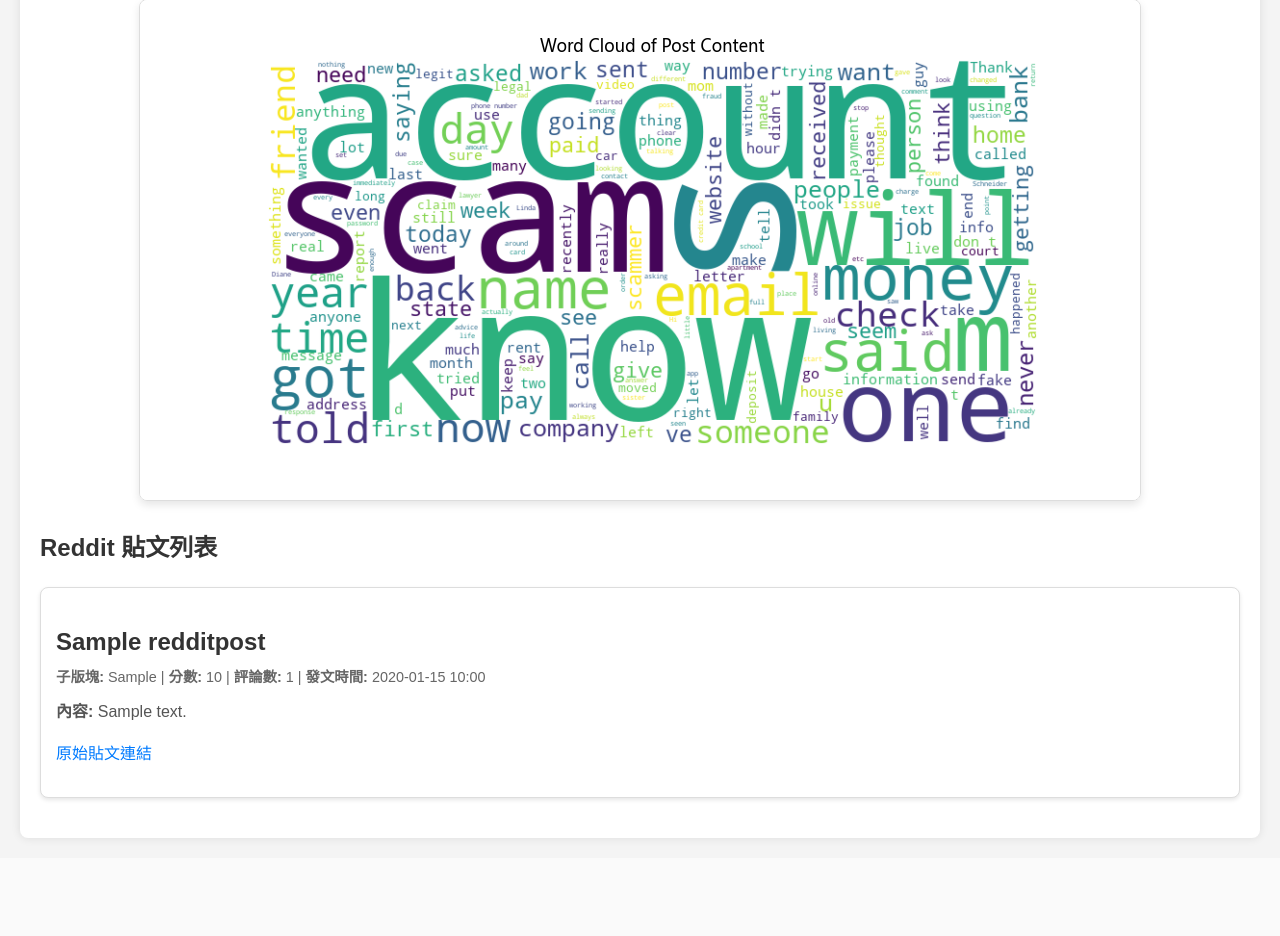
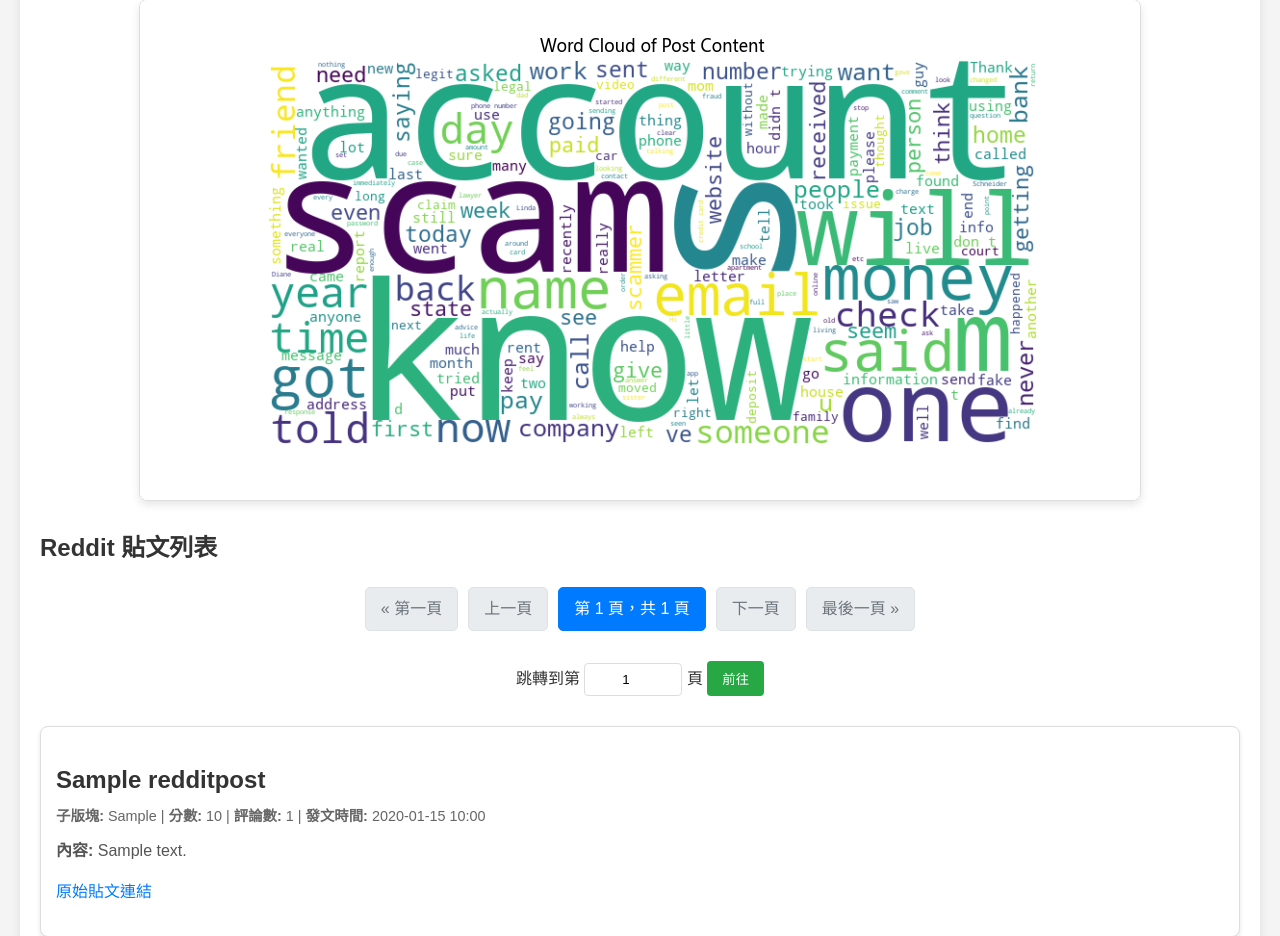
Before and after one commit to rickyangel0625/reddit, a Django app: page / in a window 1280 px wide. Shown: the part 364-1300 px from the top of the page. Before the commit the page ends 1205 px from the top, so only its background shows below. Run offline with Django 4.2, Linux system fonts and the light colour scheme; tables that the repository leaves empty hold one stand-in row (values such as "Sample post").

Commit message:
Add paging

```diff
--- a/core/templates/core/post_list.html
+++ b/core/templates/core/post_list.html
@@ -34,7 +34,7 @@
             margin-bottom: 30px;
         }
 
-        /* 新增的導航/連結區塊 */
+        /* 導航/連結區塊 */
         .nav-section {
             text-align: center;
             margin-bottom: 30px;
@@ -42,20 +42,6 @@
             background-color: #e9ecef;
             border-radius: 8px;
         }
-
-        /* .nav-section .analysis-link {
-            padding: 10px 20px;
-            background-color: #007bff;
-            color: white;
-            text-decoration: none;
-            border-radius: 5px;
-            font-weight: bold;
-            transition: background-color 0.3s ease;
-        }
-
-        .nav-section .analysis-link:hover {
-            background-color: #0056b3;
-        } */
 
         /* 貼文列表樣式 */
         .post {
@@ -117,6 +103,78 @@
             border-radius: 8px;
             box-shadow: 0 4px 8px rgba(0, 0, 0, 0.1);
         }
+
+        /* 分頁導航樣式 (新版) */
+        .pagination {
+            display: flex;
+            justify-content: center;
+            list-style: none;
+            padding: 0;
+            margin: 20px 0;
+            flex-wrap: wrap;
+            /* 允許換行 */
+        }
+
+        .pagination .page-item {
+            margin: 0 5px;
+        }
+
+        .pagination .page-link {
+            display: block;
+            padding: 8px 15px;
+            border: 1px solid #007bff;
+            border-radius: 5px;
+            color: #007bff;
+            text-decoration: none;
+            transition: background-color 0.3s ease, color 0.3s ease;
+        }
+
+        .pagination .page-link:hover:not(.disabled) {
+            background-color: #007bff;
+            color: white;
+        }
+
+        .pagination .page-item.disabled .page-link {
+            color: #6c757d;
+            pointer-events: none;
+            cursor: default;
+            background-color: #e9ecef;
+            border-color: #dee2e6;
+        }
+
+        .pagination .page-item.active .page-link {
+            background-color: #007bff;
+            color: white;
+            border-color: #007bff;
+        }
+
+        /* 頁碼輸入框和按鈕樣式 */
+        .jump-to-page {
+            margin-top: 20px;
+            text-align: center;
+        }
+
+        .jump-to-page input[type="number"] {
+            padding: 8px;
+            border: 1px solid #ddd;
+            border-radius: 4px;
+            width: 80px;
+            text-align: center;
+        }
+
+        .jump-to-page button {
+            padding: 8px 15px;
+            background-color: #28a745;
+            color: white;
+            border: none;
+            border-radius: 4px;
+            cursor: pointer;
+            transition: background-color 0.3s ease;
+        }
+
+        .jump-to-page button:hover {
+            background-color: #218838;
+        }
     </style>
 </head>
 
@@ -138,8 +196,60 @@
         </div>
 
         <h2>Reddit 貼文列表</h2>
-        {% if posts %}
-        {% for post in posts %}
+        {# 檢查 page_obj 是否有內容 #}
+        {% if page_obj %}
+        {# 分頁導航區塊 (上方) - 使用您提供的結構 #}
+        <nav style="margin-bottom: 30px;">
+            <ul class="pagination">
+                {% if page_obj.has_previous %}
+                <li class="page-item">
+                    <a class="page-link" href="?page=1">« 第一頁</a>
+                </li>
+                <li class="page-item">
+                    <a class="page-link" href="?page={{ page_obj.previous_page_number }}">上一頁</a>
+                </li>
+                {% else %}
+                <li class="page-item disabled">
+                    <span class="page-link">« 第一頁</span>
+                </li>
+                <li class="page-item disabled">
+                    <span class="page-link">上一頁</span>
+                </li>
+                {% endif %}
+
+                <li class="page-item active">
+                    <span class="page-link">第 {{ page_obj.number }} 頁，共 {{ page_obj.paginator.num_pages }} 頁</span>
+                </li>
+
+                {% if page_obj.has_next %}
+                <li class="page-item">
+                    <a class="page-link" href="?page={{ page_obj.next_page_number }}">下一頁</a>
+                </li>
+                <li class="page-item">
+                    <a class="page-link" href="?page={{ page_obj.paginator.num_pages }}">最後一頁 »</a>
+                </li>
+                {% else %}
+                <li class="page-item disabled">
+                    <span class="page-link">下一頁</span>
+                </li>
+                <li class="page-item disabled">
+                    <span class="page-link">最後一頁 »</span>
+                </li>
+                {% endif %}
+            </ul>
+        </nav>
+
+        {# 跳轉頁碼區塊 (上方) - 放在分頁導航下方 #}
+        <div class="jump-to-page" style="margin-bottom: 30px;">
+            <form action="" method="get">
+                跳轉到第 <input type="number" name="page" min="1" max="{{ page_obj.paginator.num_pages }}"
+                    value="{{ page_obj.number }}"> 頁
+                <button type="submit">前往</button>
+            </form>
+        </div>
+
+        {# 實際貼文列表 #}
+        {% for post in page_obj %}
         <div class="post">
             <h2 class="post-title">{{ post.title }}</h2>
             <div class="post-info">
@@ -154,6 +264,7 @@
             <p><a href="{{ post.url }}" target="_blank" class="post-link">原始貼文連結</a></p>
         </div>
         {% endfor %}
+
         {% else %}
         <p class="no-posts">目前沒有 Reddit 貼文。</p>
         {% endif %}
--- a/core/views.py
+++ b/core/views.py
@@ -5,22 +5,24 @@ import os
 import base64
 from django.conf import settings # 引入 settings
 from django.db.models import Count # 用於動態獲取子版塊
+from django.core.paginator import Paginator
 
-def post_list(request):
-    # 從資料庫獲取所有 RedditPost 對象
-    # 這裡我們按照發文時間降序排列 (最新在前)，這與您模型中的 Meta.ordering 一致
-    posts = RedditPost.objects.all()
+# def post_list(request):
+#     posts = RedditPost.objects.all()
 
-    # 將數據傳遞給模板
-    context = {
-        'posts': posts
-    }
-    return render(request, 'core/post_list.html', context)
+#     # 將數據傳遞給模板
+#     context = {
+#         'posts': posts
+#     }
+#     return render(request, 'core/post_list.html', context)
 
 
 def post_list_view(request):
-    # --- 1. 獲取所有貼文 (取消篩選功能) ---
-    posts = RedditPost.objects.all()
+    # --- 1. 從資料庫獲取所有貼文，並按時間降序排列
+    posts_list = RedditPost.objects.all().order_by('-post_time')
+    paginator = Paginator(posts_list, 10)
+    page_number = request.GET.get('page')
+    page_obj = paginator.get_page(page_number)
 
     # --- 2. 準備詞雲圖片 Base64 字串
     wordcloud_b64 = None
@@ -38,7 +40,8 @@ def post_list_view(request):
 
     # --- 3. LDA 可視化不在此處處理，透過獨立 URL 連結 ---
     context = {
-        'posts': posts, # <-- NameError 發生在這裡，因為上面的 posts = ... 沒有被執行或定義
+        # 'posts': posts, # <-- NameError 發生在這裡，因為上面的 posts = ... 沒有被執行或定義
+        'page_obj': page_obj,
         'wordcloud_b64': wordcloud_b64,
     }
     # 渲染到修改後的 post_list.html
```
Also changed, not shown: README.md.
